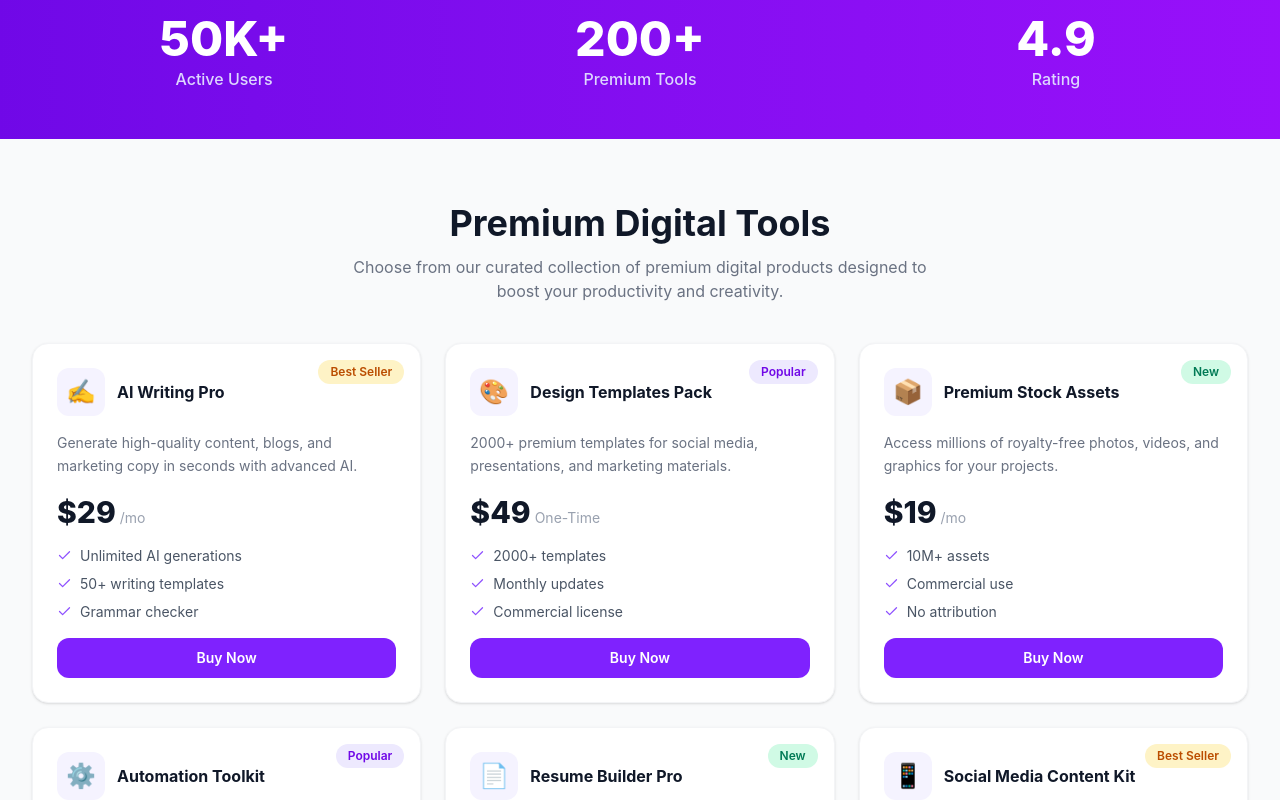
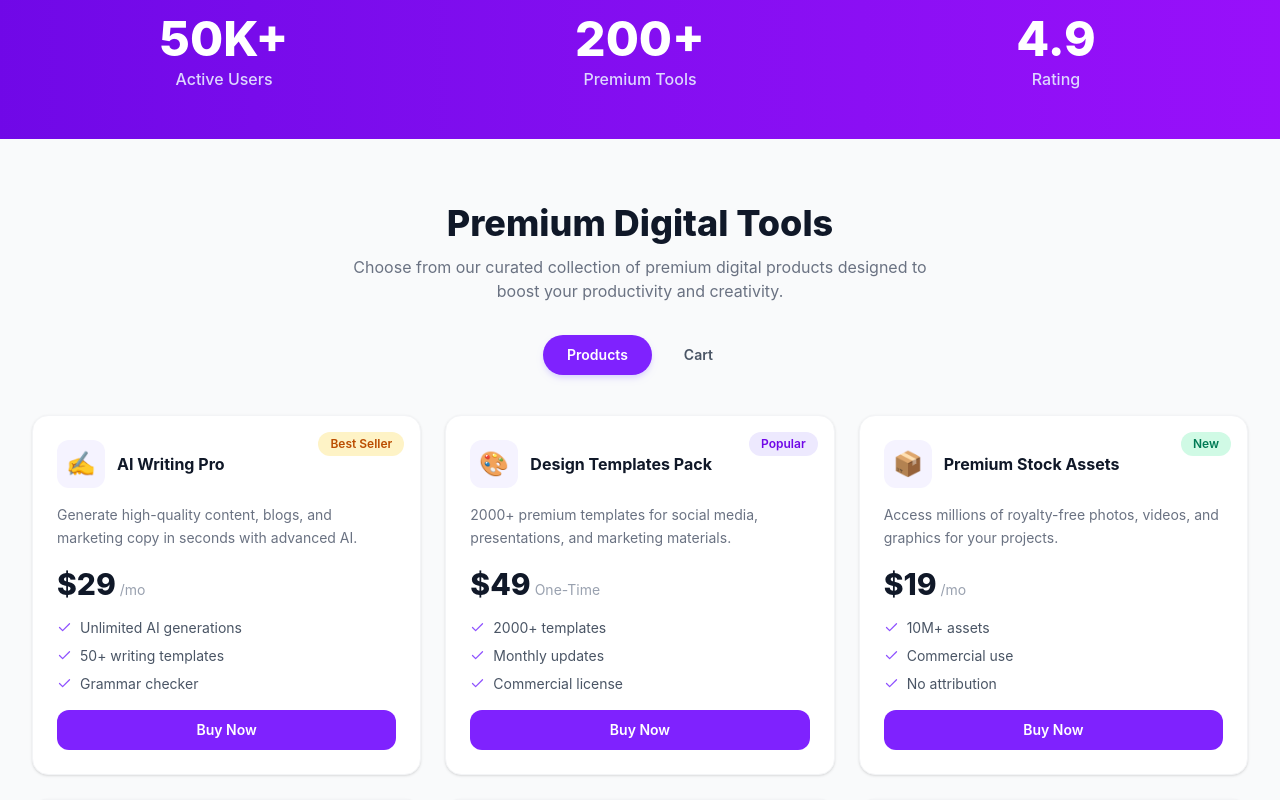
Before and after one commit to gitimtiaz/DigiTools.Platform.A6, a React (Vite) app: page / in a window 1280 px wide. Shown: the part 800-1600 px from the top of the page. Built offline with nearby package versions, Linux system fonts and the light colour scheme.

Commit message:
implement cart and toggle section

```diff
--- a/src/App.jsx
+++ b/src/App.jsx
@@ -1,7 +1,7 @@
 import Navbar from "./components/Navbar";
 import Banner from "./components/Banner";
 import Stats from "./components/Stats";
-import ProductList from "./components/ProductList";
+import ToggleSection from "./components/ToggleSection";
 
 function App() {
   return (
@@ -9,23 +9,7 @@ function App() {
       <Navbar />
       <Banner />
       <Stats />
-
-      {/* Products Section */}
-      <section id="products" className="bg-gray-50 py-16">
-        <div className="max-w-7xl mx-auto px-4 sm:px-6 lg:px-8">
-          <div className="text-center mb-10">
-            <h2 className="text-3xl sm:text-4xl font-bold text-gray-900 mb-3">
-              Premium Digital Tools
-            </h2>
-            <p className="text-gray-500 text-base max-w-xl mx-auto">
-              Choose from our curated collection of premium digital products designed
-              to boost your productivity and creativity.
-            </p>
-          </div>
-          <ProductList />
-        </div>
-      </section>
-
+      <ToggleSection />
     </div>
   );
 }
--- /dev/null
+++ b/src/components/Cart.jsx
@@ -0,0 +1,26 @@
+import { ShoppingCart } from "lucide-react";
+
+const Cart = ({ cart }) => {
+  if (cart.length === 0) {
+    return (
+      <div className="bg-white rounded-2xl border border-gray-100 shadow-sm p-16 flex flex-col items-center gap-4 text-center">
+        <div className="w-16 h-16 bg-violet-50 rounded-full flex items-center justify-center">
+          <ShoppingCart size={28} className="text-violet-400" />
+        </div>
+        <h3 className="text-gray-700 font-semibold text-lg">Your cart is empty</h3>
+        <p className="text-gray-400 text-sm max-w-xs">
+          Browse our products and add items to your cart to get started.
+        </p>
+      </div>
+    );
+  }
+
+  return (
+    <div className="bg-white rounded-2xl border border-gray-100 shadow-sm p-6 flex flex-col gap-4">
+      <h2 className="text-xl font-bold text-gray-900">Your Cart</h2>
+      <p className="text-gray-400 text-sm">Cart items will appear here.</p>
+    </div>
+  );
+};
+
+export default Cart;
--- /dev/null
+++ b/src/components/ToggleSection.jsx
@@ -0,0 +1,62 @@
+import { useState } from "react";
+import ProductList from "./ProductList";
+import Cart from "./Cart";
+
+const ToggleSection = () => {
+  const [activeTab, setActiveTab] = useState("products");
+  const cart = [];
+
+  return (
+    <section id="products" className="bg-gray-50 py-16">
+      <div className="max-w-7xl mx-auto px-4 sm:px-6 lg:px-8">
+
+        {/* Section Header */}
+        <div className="text-center mb-10">
+          <h2 className="text-3xl sm:text-4xl font-extrabold text-gray-900 mb-3">
+            Premium Digital Tools
+          </h2>
+          <p className="text-gray-500 text-base max-w-xl mx-auto">
+            Choose from our curated collection of premium digital products designed
+            to boost your productivity and creativity.
+          </p>
+
+          {/* Toggle Buttons */}
+          <div className="flex items-center justify-center gap-2 mt-8">
+            <button
+              onClick={() => setActiveTab("products")}
+              className={`px-6 py-2.5 rounded-full text-sm font-semibold transition-all ${
+                activeTab === "products"
+                  ? "bg-violet-600 text-white shadow-md shadow-violet-200"
+                  : "text-gray-600 hover:text-violet-600 hover:bg-violet-50"
+              }`}
+            >
+              Products
+            </button>
+            <button
+              onClick={() => setActiveTab("cart")}
+              className={`px-6 py-2.5 rounded-full text-sm font-semibold transition-all ${
+                activeTab === "cart"
+                  ? "bg-violet-600 text-white shadow-md shadow-violet-200"
+                  : "text-gray-600 hover:text-violet-600 hover:bg-violet-50"
+              }`}
+            >
+              Cart
+            </button>
+          </div>
+        </div>
+
+        {/* Content */}
+        {activeTab === "products" ? (
+          <ProductList />
+        ) : (
+          <div className="max-w-3xl mx-auto">
+            <Cart cart={cart} />
+          </div>
+        )}
+
+      </div>
+    </section>
+  );
+};
+
+export default ToggleSection;
```
